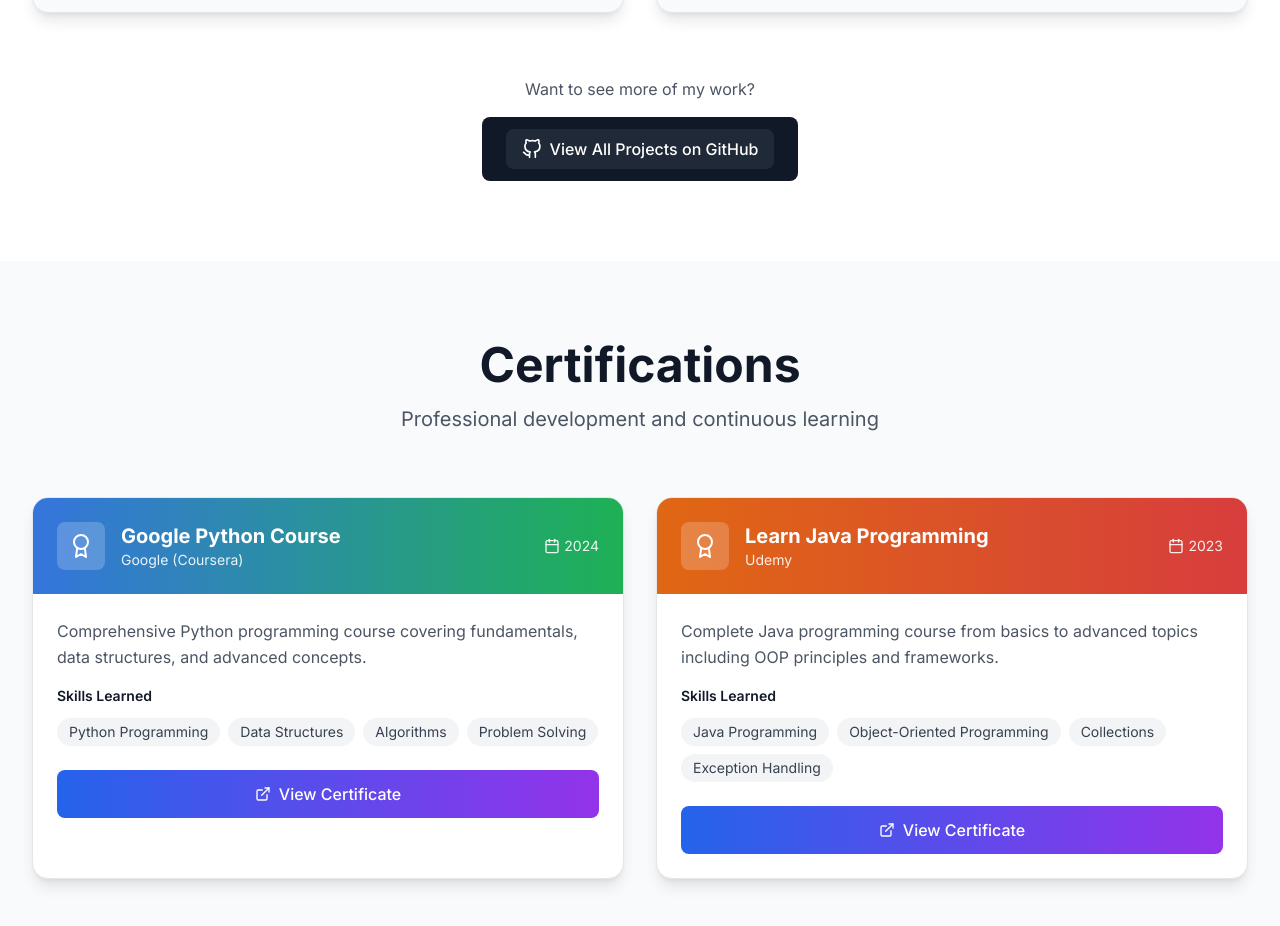
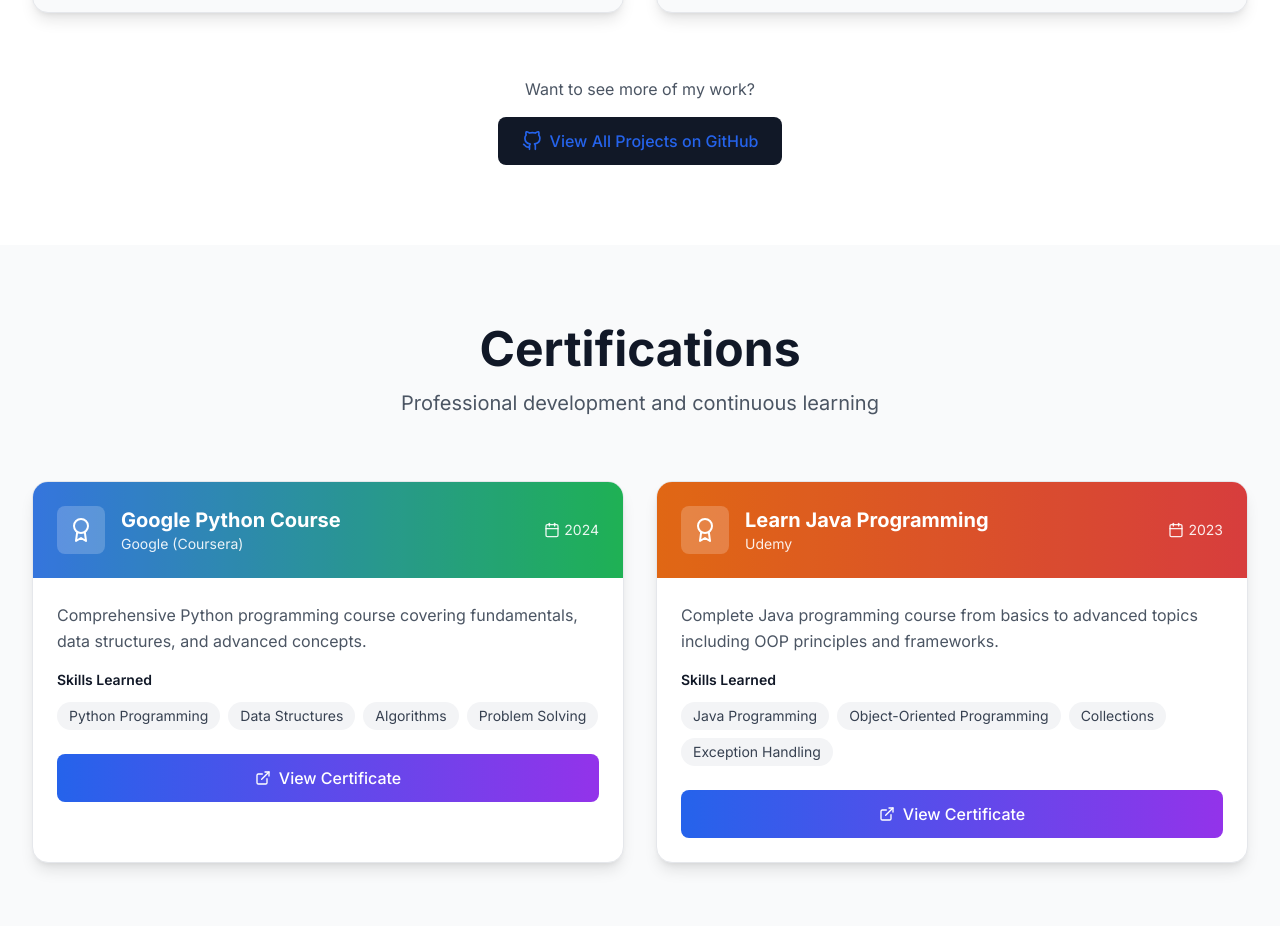
Before and after one commit to ankit6392-git/Ankit-rajput-portfolio, a React (Vite) app: page / in a window 1280 px wide. Shown: the part 5679-6605 px from the top of the page. Built offline with nearby package versions, Linux system fonts and the light colour scheme.

Commit message:
Update Projects.tsx

```diff
--- a/src/components/Projects.tsx
+++ b/src/components/Projects.tsx
@@ -196,11 +196,10 @@ const Projects: React.FC = () => {
 
 
             <a
-      href="https://github.com/your-ankit6392-git"
+      href="https://github.com/ankit6392-git"
       target="_blank"
       rel="noopener noreferrer"
-      className="flex items-center px-4 py-2 bg-gray-800 text-white rounded-lg hover:bg-gray-900 transition-colors"
-    >
+  className="flex items-center text-blue-600 hover:underline"    >
       <FiGithub className="w-5 h-5 mr-2" />
        View All Projects on GitHub
     </a>
```
